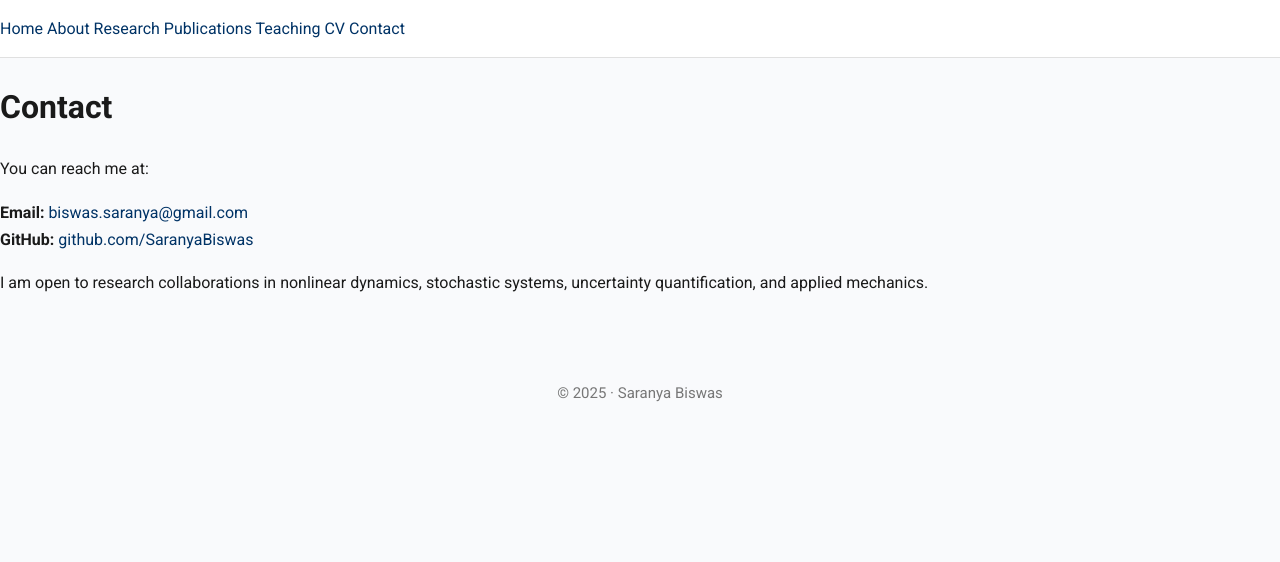
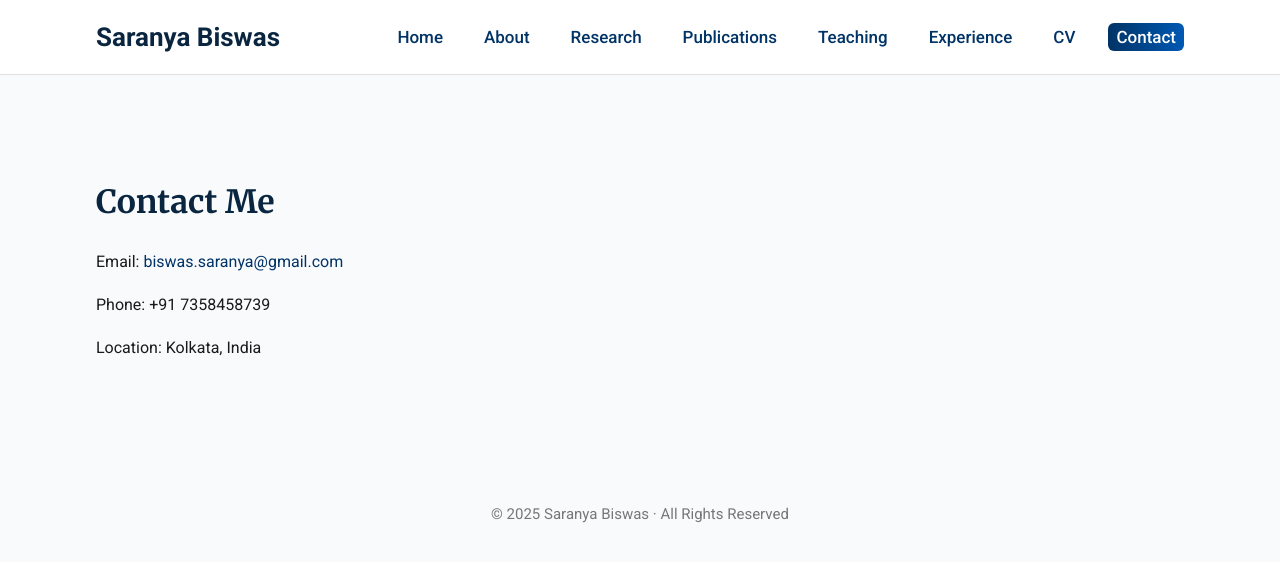
Before and after one commit to SaranyaBiswas/SaranyaBiswas.github.io, a Jekyll site: the page contact.html, which Jekyll copies as it is, in a window 1280 px wide. Shown: the top 562 px of the page. Built offline with Jekyll 4.4.1, drawn with Linux system fonts in a browser that asks for light colours.

Commit message:
Update contact.html

```diff
--- a/contact.html
+++ b/contact.html
@@ -1,37 +1,43 @@
 <!DOCTYPE html>
-<html>
+<html lang="en">
 <head>
-    <title>Contact — Saranya Biswas</title>
+    <meta charset="UTF-8">
+    <title>Contact | Saranya Biswas</title>
     <link rel="stylesheet" href="style.css">
+    <link href="https://unpkg.com/aos@2.3.1/dist/aos.css" rel="stylesheet">
 </head>
-
 <body>
 
 <div class="navbar">
-    <a href="index.html">Home</a>
-    <a href="about.html">About</a>
-    <a href="research.html">Research</a>
-    <a href="publications.html">Publications</a>
-    <a href="teaching.html">Teaching</a>
-    <a href="cv.html">CV</a>
-    <a href="contact.html">Contact</a>
+    <div class="nav-inner">
+        <div class="nav-name">Saranya Biswas</div>
+        <ul class="nav-links">
+            <li><a href="index.html">Home</a></li>
+            <li><a href="about.html">About</a></li>
+            <li><a href="research.html">Research</a></li>
+            <li><a href="publications.html">Publications</a></li>
+            <li><a href="teaching.html">Teaching</a></li>
+            <li><a href="experience.html">Experience</a></li>
+            <li><a href="cv.html">CV</a></li>
+            <li><a href="contact.html" class="active">Contact</a></li>
+        </ul>
+    </div>
 </div>
 
-<h1>Contact</h1>
+<div class="container" data-aos="fade-up">
+    <h2 class="section-title">Contact Me</h2>
+    <p>Email: <a href="mailto:biswas.saranya@gmail.com">biswas.saranya@gmail.com</a></p>
+    <p>Phone: +91 7358458739</p>
+    <p>Location: Kolkata, India</p>
+</div>
 
-<p>You can reach me at:</p>
+<footer>
+    © 2025 Saranya Biswas · All Rights Reserved
+</footer>
 
-<p>
-<strong>Email:</strong> <a href="mailto:biswas.saranya@gmail.com">biswas.saranya@gmail.com</a><br>
-<strong>GitHub:</strong> <a href="https://github.com/SaranyaBiswas">github.com/SaranyaBiswas</a>
-</p>
-
-<p>
-I am open to research collaborations in nonlinear dynamics, stochastic systems,
-uncertainty quantification, and applied mechanics.
-</p>
-
-<footer>© 2025 · Saranya Biswas</footer>
-
+<script src="https://unpkg.com/aos@2.3.1/dist/aos.js"></script>
+<script>
+  AOS.init({ duration: 1000, once: true });
+</script>
 </body>
 </html>
```
